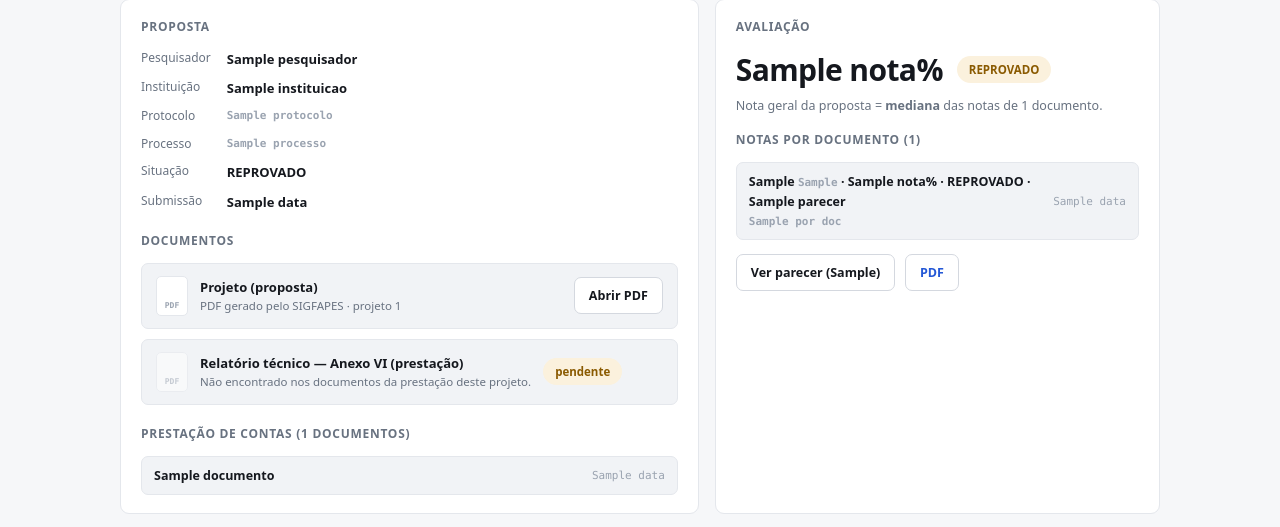
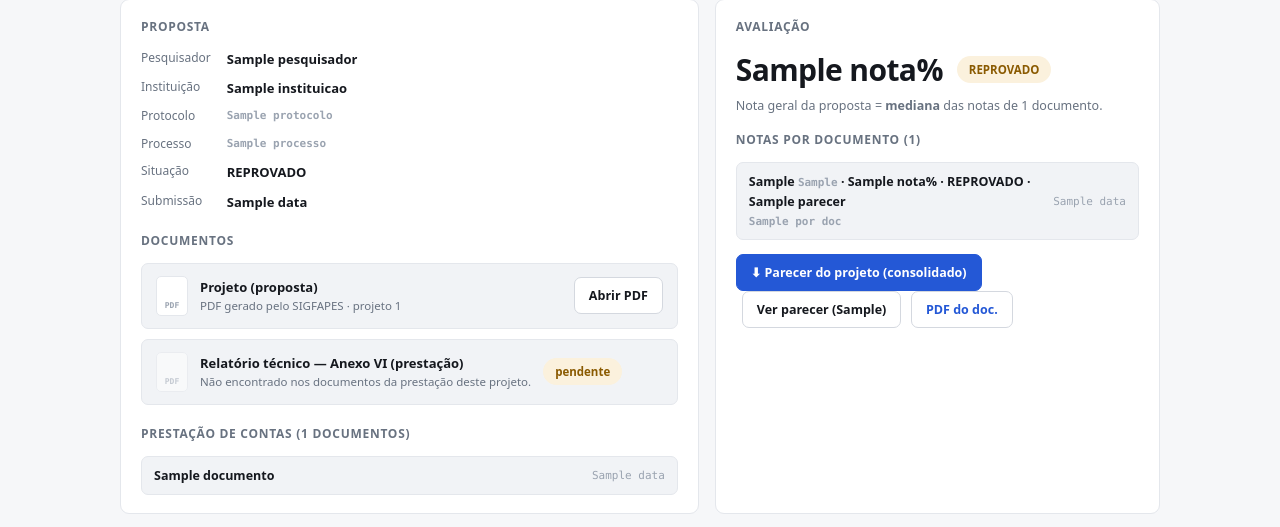
Before and after one commit to paulossjunior/prestacao-tecnica-fapes, a Flask app: template src/templates/proposta.html in a window 1280 px wide. Shown: the part 212-739 px from the top of the page. Run offline with Flask 3, Linux system fonts and the light colour scheme; the template is opened without the code that fills it: most values are stand-ins (such as "Sample title", 1, 10 or a date in 2020).

Commit message:
feat: botão "Parecer do projeto (consolidado)" na tela (detalhe + lista)
Além do zip, o parecer consolidado do projeto agora é acessível direto na UI:
- rota GET /propostas/<pid>/parecer_projeto.pdf (store.pdf_path_projeto).
- proposta.html: botão primário "⬇ Parecer do projeto (consolidado)" no card
  de Avaliação, ao lado de "Ver parecer" e "PDF do doc.".
- propostas.html: ação "PDF" da lista passa a apontar para o consolidado.

Co-Authored-By: Claude Opus 4.8 <noreply@anthropic.com>

```diff
--- a/src/app.py
+++ b/src/app.py
@@ -645,6 +645,21 @@ def proposta_projeto_pdf(projeto_id):
     return send_file(caminho, mimetype="application/pdf", download_name=nome)
 
 
+@app.route("/propostas/<projeto_id>/parecer_projeto.pdf")
+def proposta_parecer_consolidado(projeto_id):
+    """PDF do parecer CONSOLIDADO do projeto por completo (veredito geral pela
+    mediana + resumo do parecer de cada relatório)."""
+    prop = sigfapes.proposta_por_projeto_id(projeto_id) or {}
+    try:
+        caminho = store.pdf_path_projeto(projeto_id, titulo=prop.get("titulo"))
+    except Exception as e:  # noqa: BLE001
+        return jsonify({"erro": str(e)}), 500
+    if not caminho:
+        abort(404, "Projeto sem avaliação para consolidar.")
+    return send_file(caminho, mimetype="application/pdf",
+                     download_name=f"parecer_projeto_{projeto_id}.pdf")
+
+
 @app.route("/projetos")
 def projetos_endpoint():
     """Compat: a lista de avaliados foi unificada na página /propostas."""
--- a/src/templates/proposta.html
+++ b/src/templates/proposta.html
@@ -100,8 +100,9 @@
         </div>
 
         <div style="margin-top:14px">
-          <a class="btn" href="/projetos/{{ resumo.id }}" target="_blank" rel="noopener">Ver parecer ({{ resumo.tipo_relatorio|title if resumo.tipo_relatorio and resumo.tipo_relatorio != 'NÃO INFORMADO' else 'representativo' }})</a>
-          <a class="btn ghost" href="/projetos/{{ resumo.id }}/pdf" style="margin-left:6px">PDF</a>
+          <a class="btn primary" href="/propostas/{{ projeto_id }}/parecer_projeto.pdf" target="_blank" rel="noopener">⬇ Parecer do projeto (consolidado)</a>
+          <a class="btn" href="/projetos/{{ resumo.id }}" target="_blank" rel="noopener" style="margin-left:6px">Ver parecer ({{ resumo.tipo_relatorio|title if resumo.tipo_relatorio and resumo.tipo_relatorio != 'NÃO INFORMADO' else 'representativo' }})</a>
+          <a class="btn ghost" href="/projetos/{{ resumo.id }}/pdf" style="margin-left:6px">PDF do doc.</a>
         </div>
 
         {% if historico and historico|length > por_doc|length %}
--- a/src/templates/propostas.html
+++ b/src/templates/propostas.html
@@ -169,7 +169,7 @@
                 <td>
                   <div class="acts">
                     <a class="mini pri" href="/propostas/{{ p.projeto_id }}">Abrir</a>
-                    {% if a %}<a class="mini" href="/projetos/{{ a.id }}/pdf">PDF</a>{% endif %}
+                    {% if a %}<a class="mini" href="/propostas/{{ p.projeto_id }}/parecer_projeto.pdf" target="_blank" rel="noopener" title="Parecer consolidado do projeto">PDF</a>{% endif %}
                   </div>
                 </td>
               </tr>
```
